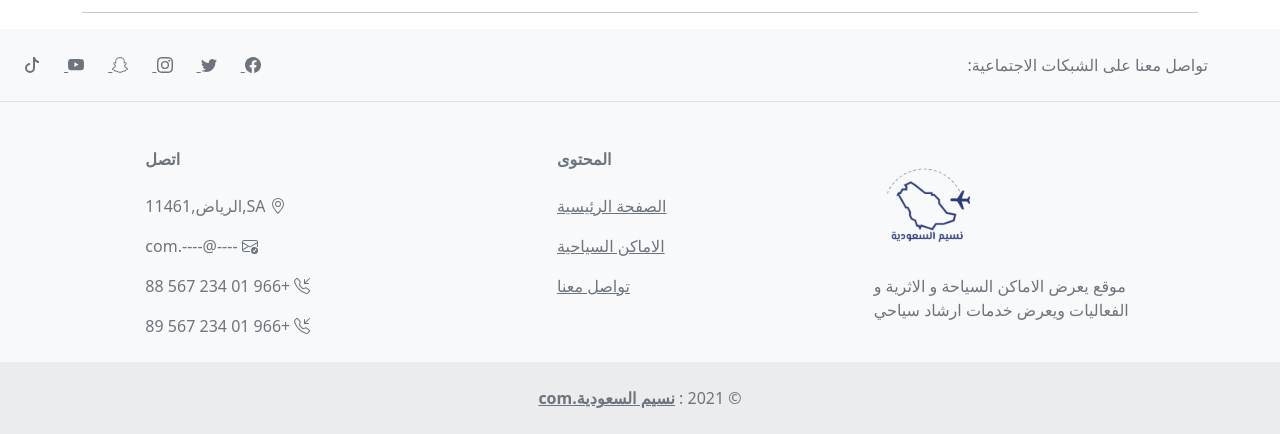
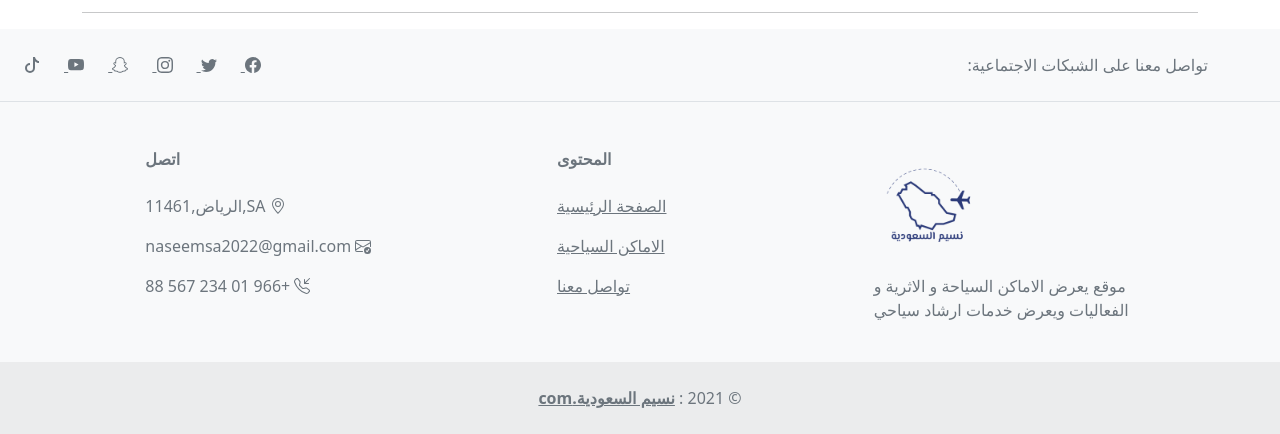
Before and after one commit to FMAAZ/naseem_sa, a PHP site: page /index.php in a window 1280 px wide. Shown: the part 1328-1762 px from the top of the page. Run offline with PHP 8.4, Linux system fonts and the light colour scheme.

Commit message:
REpair some error

```diff
--- a/components/footre.php
+++ b/components/footre.php
@@ -115,7 +115,7 @@
                                 <path
                                     d="M16 12.5a3.5 3.5 0 1 1-7 0 3.5 3.5 0 0 1 7 0Zm-1.993-1.679a.5.5 0 0 0-.686.172l-1.17 1.95-.547-.547a.5.5 0 0 0-.708.708l.774.773a.75.75 0 0 0 1.174-.144l1.335-2.226a.5.5 0 0 0-.172-.686Z" />
                             </svg>
-                            ----@----.com
+                            naseemsa2022@gmail.com
                         </p>
                         <p><svg xmlns="http://www.w3.org/2000/svg" width="16" height="16" fill="currentColor"
                                 class="bi bi-telephone-inbound" viewBox="0 0 16 16">
@@ -123,13 +123,6 @@
                                     d="M15.854.146a.5.5 0 0 1 0 .708L11.707 5H14.5a.5.5 0 0 1 0 1h-4a.5.5 0 0 1-.5-.5v-4a.5.5 0 0 1 1 0v2.793L15.146.146a.5.5 0 0 1 .708 0zm-12.2 1.182a.678.678 0 0 0-1.015-.063L1.605 2.3c-.483.484-.661 1.169-.45 1.77a17.568 17.568 0 0 0 4.168 6.608 17.569 17.569 0 0 0 6.608 4.168c.601.211 1.286.033 1.77-.45l1.034-1.034a.678.678 0 0 0-.063-1.015l-2.307-1.794a.678.678 0 0 0-.58-.122l-2.19.547a1.745 1.745 0 0 1-1.657-.459L5.482 8.062a1.745 1.745 0 0 1-.46-1.657l.548-2.19a.678.678 0 0 0-.122-.58L3.654 1.328zM1.884.511a1.745 1.745 0 0 1 2.612.163L6.29 2.98c.329.423.445.974.315 1.494l-.547 2.19a.678.678 0 0 0 .178.643l2.457 2.457a.678.678 0 0 0 .644.178l2.189-.547a1.745 1.745 0 0 1 1.494.315l2.306 1.794c.829.645.905 1.87.163 2.611l-1.034 1.034c-.74.74-1.846 1.065-2.877.702a18.634 18.634 0 0 1-7.01-4.42 18.634 18.634 0 0 1-4.42-7.009c-.362-1.03-.037-2.137.703-2.877L1.885.511z" />
                             </svg>
                             +966 01 234 567 88
-                        </p>
-                        <p><svg xmlns="http://www.w3.org/2000/svg" width="16" height="16" fill="currentColor"
-                                class="bi bi-telephone-inbound" viewBox="0 0 16 16">
-                                <path
-                                    d="M15.854.146a.5.5 0 0 1 0 .708L11.707 5H14.5a.5.5 0 0 1 0 1h-4a.5.5 0 0 1-.5-.5v-4a.5.5 0 0 1 1 0v2.793L15.146.146a.5.5 0 0 1 .708 0zm-12.2 1.182a.678.678 0 0 0-1.015-.063L1.605 2.3c-.483.484-.661 1.169-.45 1.77a17.568 17.568 0 0 0 4.168 6.608 17.569 17.569 0 0 0 6.608 4.168c.601.211 1.286.033 1.77-.45l1.034-1.034a.678.678 0 0 0-.063-1.015l-2.307-1.794a.678.678 0 0 0-.58-.122l-2.19.547a1.745 1.745 0 0 1-1.657-.459L5.482 8.062a1.745 1.745 0 0 1-.46-1.657l.548-2.19a.678.678 0 0 0-.122-.58L3.654 1.328zM1.884.511a1.745 1.745 0 0 1 2.612.163L6.29 2.98c.329.423.445.974.315 1.494l-.547 2.19a.678.678 0 0 0 .178.643l2.457 2.457a.678.678 0 0 0 .644.178l2.189-.547a1.745 1.745 0 0 1 1.494.315l2.306 1.794c.829.645.905 1.87.163 2.611l-1.034 1.034c-.74.74-1.846 1.065-2.877.702a18.634 18.634 0 0 1-7.01-4.42 18.634 18.634 0 0 1-4.42-7.009c-.362-1.03-.037-2.137.703-2.877L1.885.511z" />
-                            </svg>
-                            +966 01 234 567 89
                         </p>
                     </div>
                     <!-- Grid column -->
```
